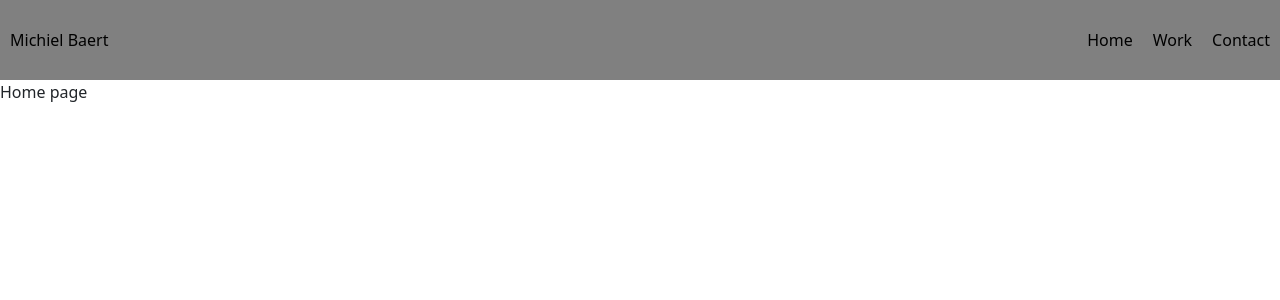
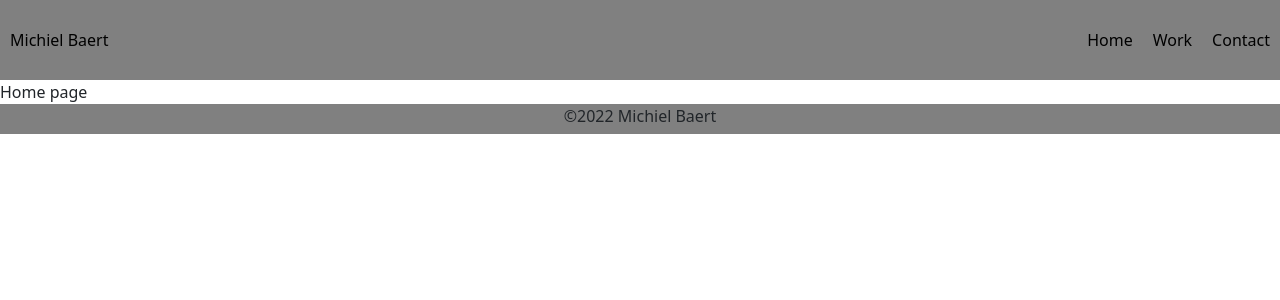
Before and after one commit to den-bee/react-portfolio, a React (Create React App) app: page / in a window 1280 px wide. Shown: the top 300 px of the page. Built offline with nearby package versions, Linux system fonts and the light colour scheme.

Commit message:
make DataContext

```diff
--- /dev/null
+++ b/src/Context/DataContext.tsx
@@ -0,0 +1,10 @@
+import React from 'react';
+import { readBuilderProgram } from 'typescript';
+import logo from './logo.svg';
+
+interface IThemeContext {
+    theme: string;
+    setTheme: (theme: string) => void
+}
+
+export const ThemeContext = React.createContext<IThemeContext>({theme: "dark", setTheme: (theme: string) => {}});
--- a/src/components/App/App.css
+++ b/src/components/App/App.css
@@ -1,5 +0,0 @@
-* {
-  box-sizing: border-box;
-  margin: 0;
-  padding: 0;
-}
--- a/src/components/App/App.tsx
+++ b/src/components/App/App.tsx
@@ -1,6 +1,7 @@
 import React from 'react';
 import logo from './logo.svg';
 import './App.css';
+import Root from 'components/Root/Root';
 import NavBar from 'components/NavBar/NavBar';
 import Header from "../Header/Header";
 import Content from "../Content/Content";
@@ -10,17 +11,7 @@ import Work from "../Work/Work";
 import Contact from "../Contact/Contact"
 import { Outlet,createBrowserRouter, RouterProvider, Route, NavLink } from 'react-router-dom';
 
-const Root = () => {
-  return (
-    <div>
-      <Header/>
-      <NavBar/>
-      <Content/>
-      <Footer/>
-    </div>
-  )
 
-}
 
 function App() {
   const router = createBrowserRouter([
--- a/src/components/Footer/Footer.module.css
+++ b/src/components/Footer/Footer.module.css
@@ -1,4 +1,5 @@
 footer {
+    text-align: center;
     background-color: grey;
     height: 30px;
 }
--- a/src/components/Footer/Footer.tsx
+++ b/src/components/Footer/Footer.tsx
@@ -4,8 +4,8 @@ import styles from "./Footer.module.css";
 
 const Footer = () => {
     return (
-        <footer>
-
+        <footer className={styles.footer}>
+            <p>&copy;2022 Michiel Baert</p>
         </footer>
     )
 }
--- a/src/components/NavBar/NavBar.module.css
+++ b/src/components/NavBar/NavBar.module.css
@@ -11,6 +11,7 @@ nav {
     text-decoration: none;
     color: black;
     align-self: center;
+    width: 30%;
     padding-left: 10px;
 }
 
--- a/src/components/NavBar/NavBar.tsx
+++ b/src/components/NavBar/NavBar.tsx
@@ -1,4 +1,4 @@
-import React from 'react';
+import React, { useContext } from 'react';
 import logo from './logo.svg';
 import {NavLink} from 'react-router-dom';
 import 'bootstrap/dist/css/bootstrap.min.css';
--- /dev/null
+++ b/src/components/Root/Root.module.css
@@ -0,0 +1,5 @@
+* {
+    box-sizing: border-box;
+    margin: 0;
+    padding: 0;
+  }
--- /dev/null
+++ b/src/components/Root/Root.tsx
@@ -0,0 +1,20 @@
+import React, {useState} from "react";
+import Header from 'components/Header/Header';
+import NavBar from 'components/NavBar/NavBar';
+import Content from 'components/Content/Content';
+import Footer from 'components/Footer/Footer';
+import styles from "./Root.module.css";
+import { ThemeContext } from "Context/DataContext";
+
+const Root = () => {
+    return (
+      <div>
+        <Header/>
+        <NavBar/>
+        <Content/>
+        <Footer/>
+      </div>
+    )
+}
+
+export default Root;
```
